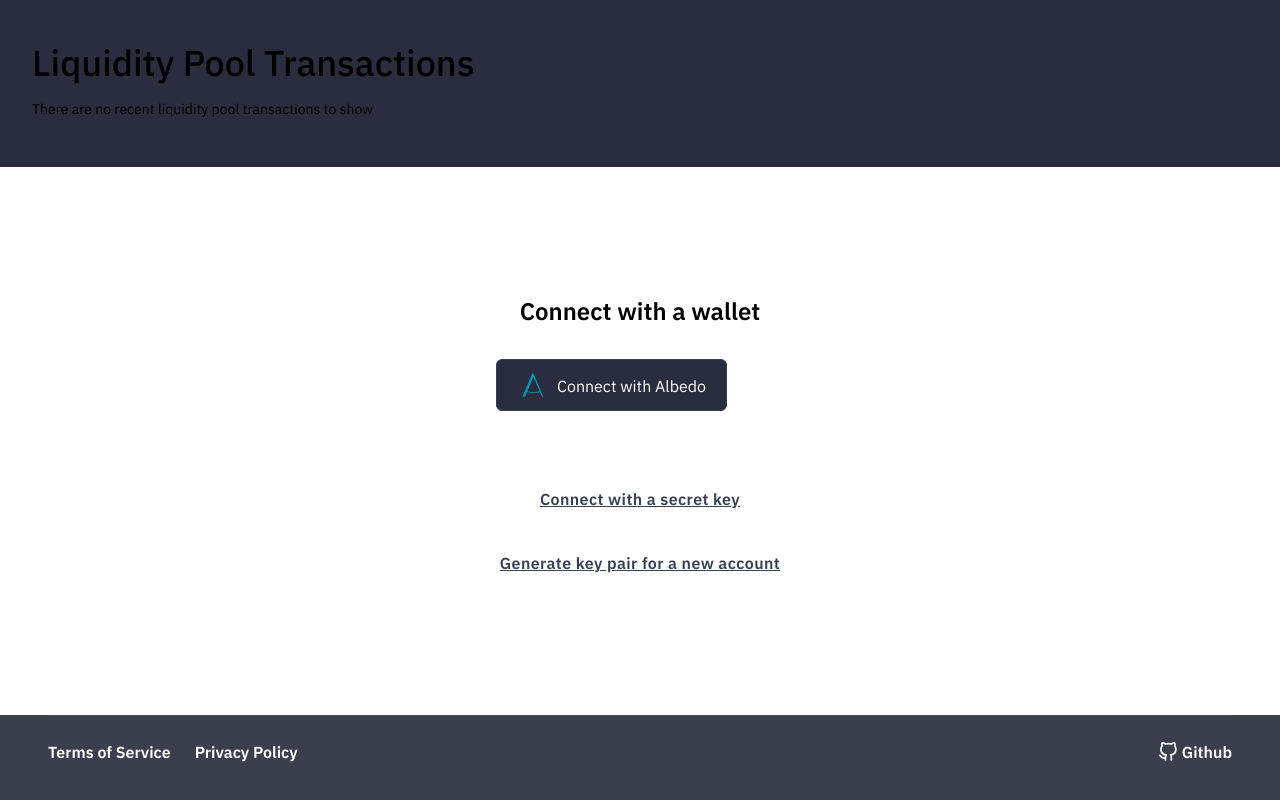
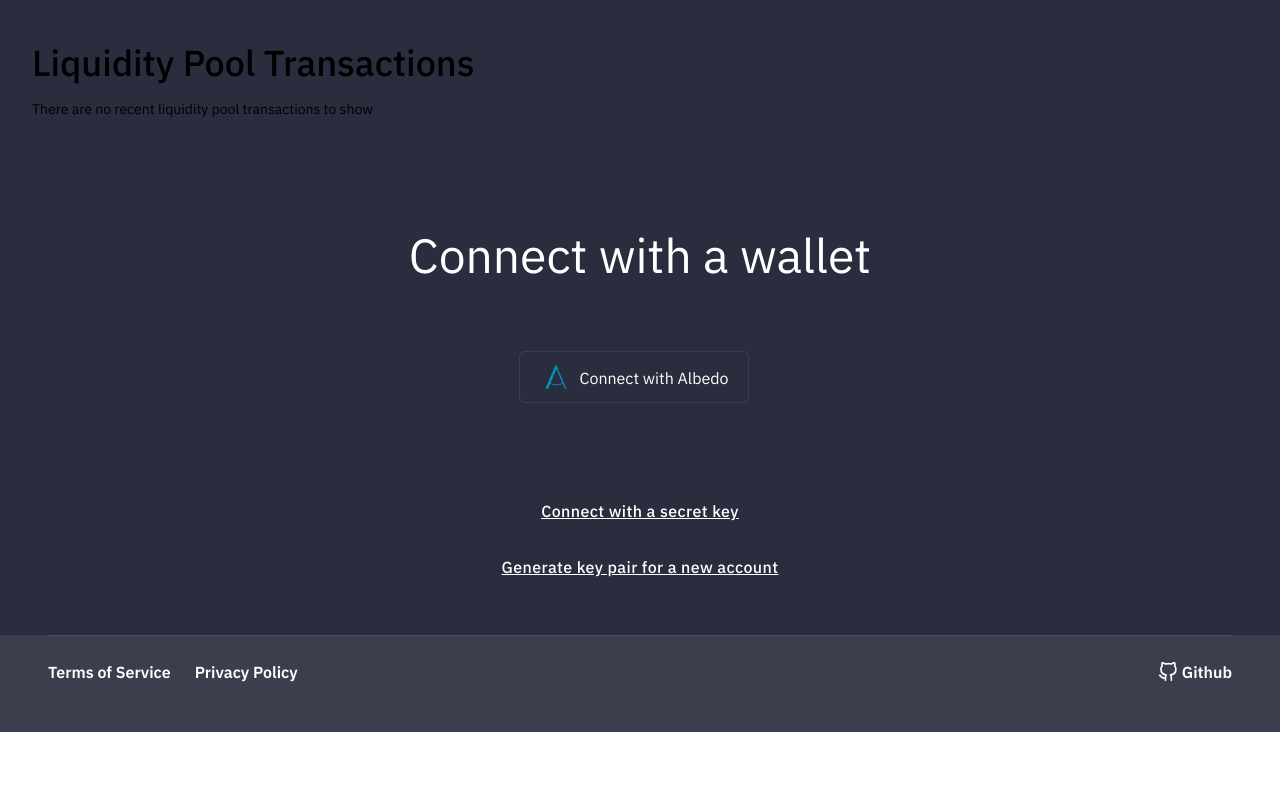
Before and after one commit to fedeesti/stellar-wallet, a React (Vite) app: page / in a window 1280 px wide. Shown: the part 682-1482 px from the top of the page. After the commit the page ends 1414 px from the top, so only its background shows below. Built offline with nearby package versions, Linux system fonts and the light colour scheme.

Commit message:
Fix styles on Home page

```diff
--- a/src/pages/Home.tsx
+++ b/src/pages/Home.tsx
@@ -14,33 +14,30 @@ function Home() {
   } = useModal();
 
   return (
-    <div className="relative py-16">
-      <div className="relative container m-auto px-6 md:px-12 xl:px-40" data-cy="home-container">
-        <div className="m-auto md:w-8/12 lg:w-6/12 xl:w-6/12">
-          <div className="p-6 sm:p-16">
-            <h2 className="mb-8 text-2xl font-bold text-center" data-cy="home-title">
+    <main className="flex flex-col flex-grow items-stretch shrink-0 bg-stellar-bg-primary">
+      <div className="relative container w-full my-0 mx-auto px-12" data-cy="home-container">
+        <div className="pt-16 flex flex-col items-center">
+          <h2 className="mb-2 text-white text-5xl font-normal text-center" data-cy="home-title">
             Connect with a wallet
           </h2>
+          <div className="pb-12 pt-16">
             <LoginWithAlbedo openModal={handleAlbedoLogin} />
-            <div className="mt-16 grid space-y-4" data-cy="home-button-list-container">
-              <button
-                className="group h-12 px-6"
-                data-cy="home-connect-secret-key"
-                onClick={handleWarningLogin}
-              >
+          </div>
+          <div className="flex flex-col items-center py-6" data-cy="home-button-list-container">
+            <button className="mb-8" data-cy="home-connect-secret-key" onClick={handleWarningLogin}>
               <div className="relative flex items-center space-x-4 justify-center">
-                  <span className="block w-max font-semibold tracking-wide text-gray-700 text-sm sm:text-base underline">
+                <span className="block w-max font-medium tracking-wide text-white text-sm sm:text-base underline hover:no-underline">
                   Connect with a secret key
                 </span>
               </div>
             </button>
             <button
-                className="group h-12 px-6"
+              className="mb-8"
               data-cy="home-generate-keypair"
               onClick={handleGenerateConfirm}
             >
               <div className="relative flex items-center space-x-4 justify-center">
-                  <span className="block w-max font-semibold tracking-wide text-gray-700 text-sm sm:text-base underline hover:no-underline">
+                <span className="block w-max font-medium tracking-wide text-white text-sm sm:text-base underline hover:no-underline">
                   Generate key pair for a new account
                 </span>
               </div>
@@ -48,11 +45,10 @@ function Home() {
           </div>
         </div>
       </div>
-      </div>
       {isModalOpen && (
         <Modal content={contentModal} changeContent={handleChangeContent} closeModal={closeModal} />
       )}
-    </div>
+    </main>
   );
 }
 
```
Lines whose indentation alone changed are shown as unchanged.
